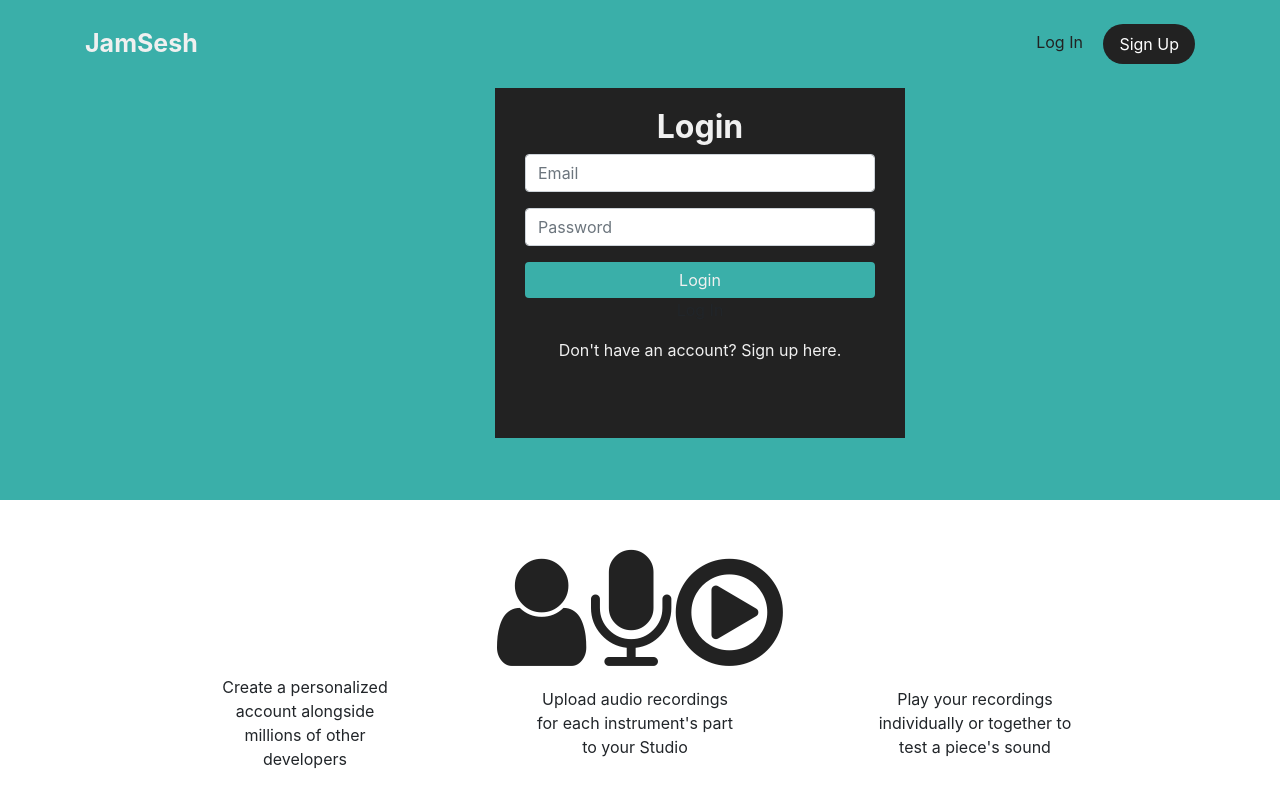
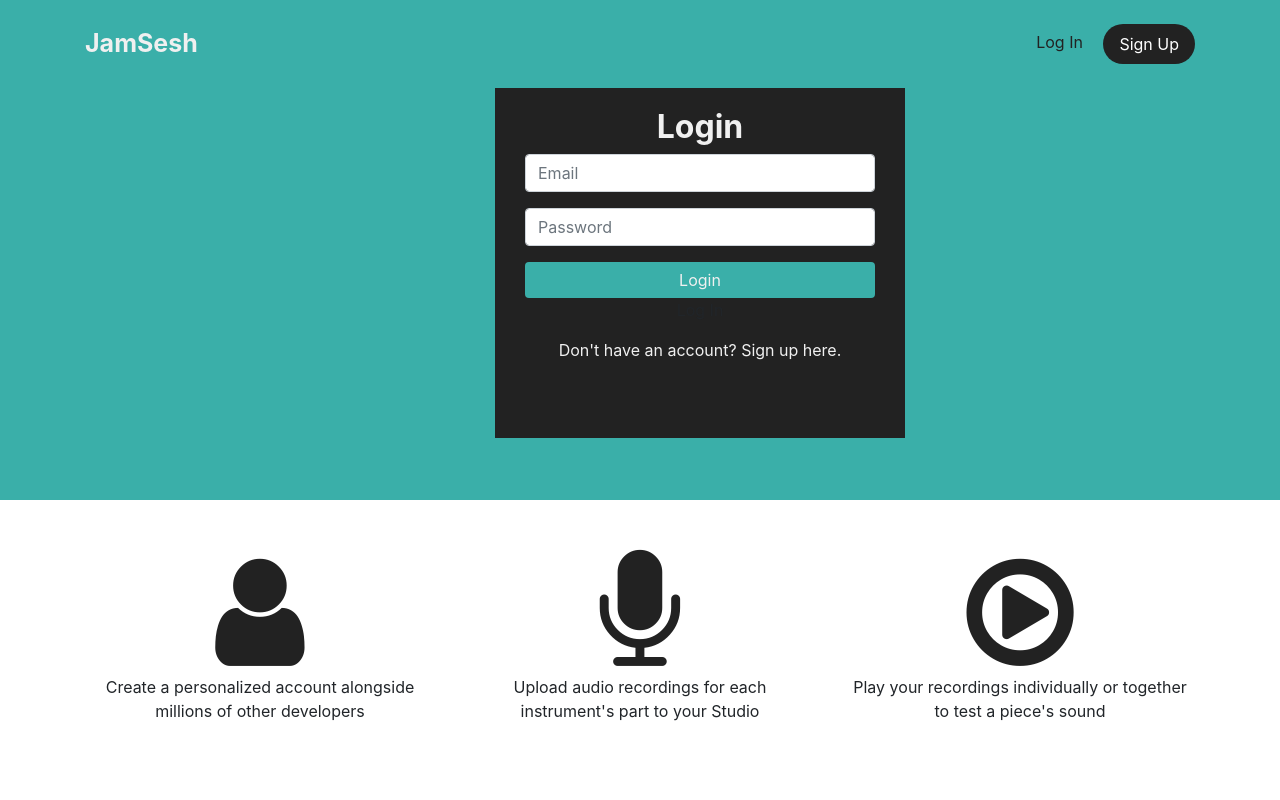
Before and after one commit to barnesv17/WebSys, a PHP site: page /login.php in a window 1280 px wide. Run offline with PHP 8.4, Linux system fonts and the light colour scheme.

Commit message:
login page properly adusts with window shrink

```diff
--- a/JamSesh/login.php
+++ b/JamSesh/login.php
@@ -144,15 +144,29 @@ if($_SERVER["REQUEST_METHOD"] == "POST"){
     </section>
   </div>
 
-  <div class="container text-center bottomIcons">
-    <i class="fa fa-user"></i>
-    <i class="fa fa-microphone"></i>
-    <i class="fa fa-play-circle-o"></i>
-  </div>
-  <div class="container text-center d-xl-flex justify-content-xl-center align-items-xl-center">
-    <p id="leftDesc">Create a personalized account alongside millions of other developers</p>
-    <p id="middleDesc">Upload audio recordings for each instrument's part to your Studio</p>
-    <p id="rightDesc">Play your recordings individually or together to test a piece's sound</p>
+  <div class="container">
+    <div class="row text-center bottomIcons">
+      <div class="col-sm">
+        <i class="fa fa-user"></i>
+      </div>
+      <div class="col-sm">
+        <i class="fa fa-microphone"></i>
+      </div>
+      <div class="col-sm">
+        <i class="fa fa-play-circle-o"></i>
+      </div>
+    </div>
+    <div class="row text-center d-xl-flex justify-content-xl-center align-items-xl-center">
+      <div class="col-sm">
+        <p>Create a personalized account alongside millions of other developers</p>
+      </div>
+      <div class="col-sm">
+        <p>Upload audio recordings for each instrument's part to your Studio</p>
+      </div>
+      <div class="col-sm">
+        <p>Play your recordings individually or together to test a piece's sound</p>
+      </div>
+    </div>
   </div>
 
   <script src="assets/js/jquery.min.js"></script>
```
